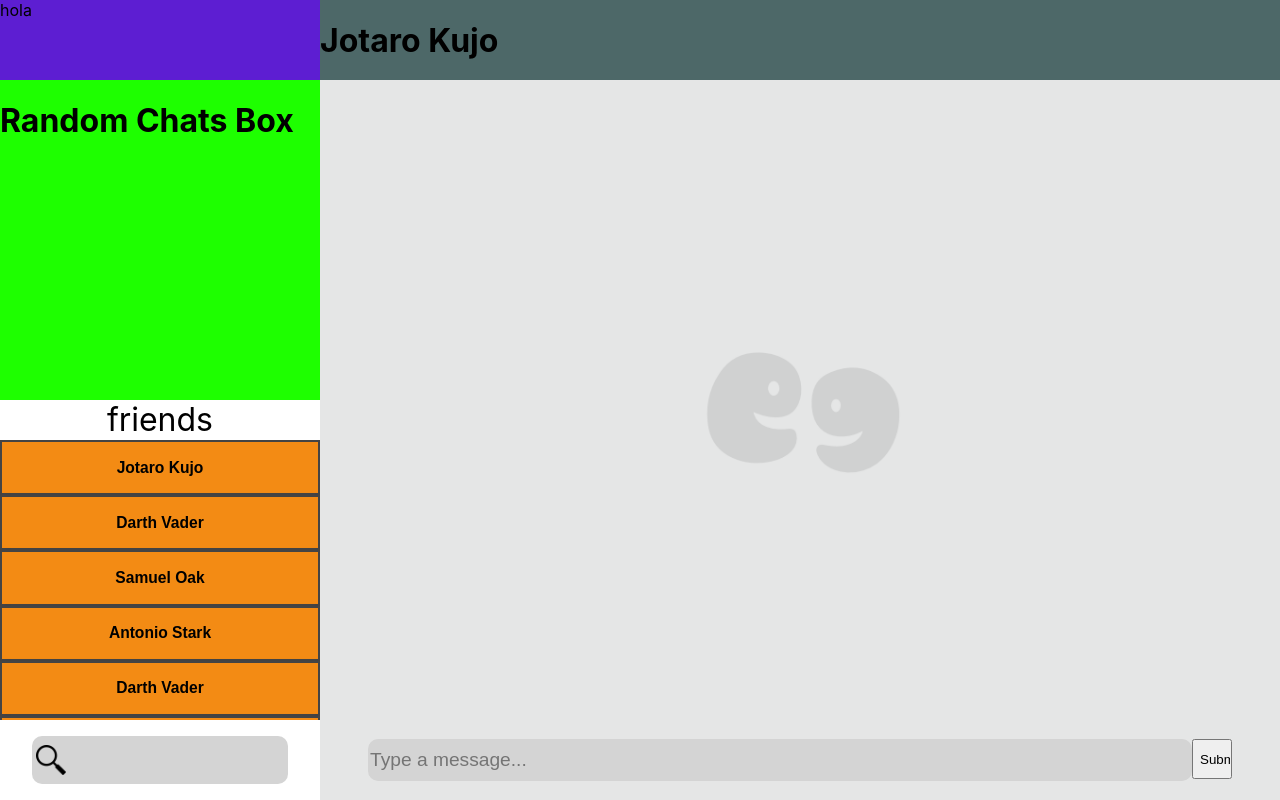
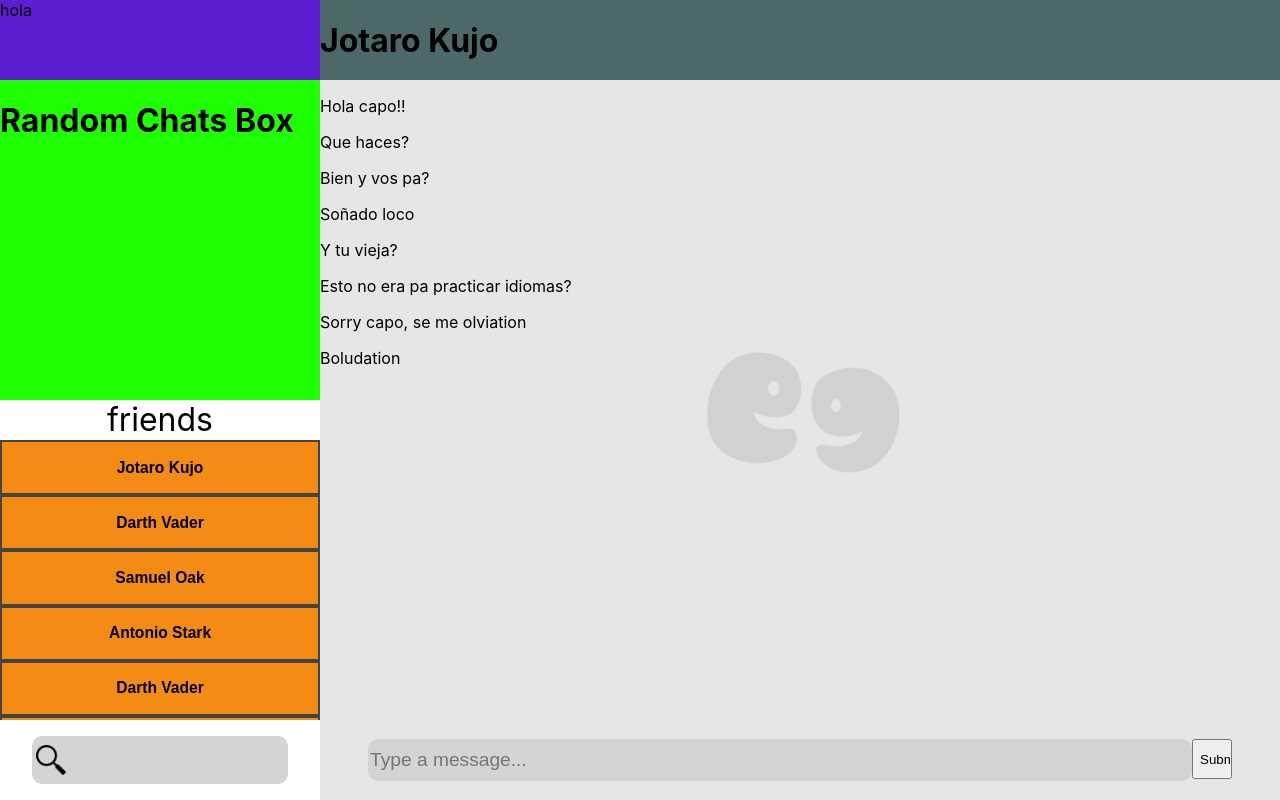
Before and after one commit to knappygd/speek, a React (Create React App) app in the folder testeos_de_react/: page /mainpage1 in a window 1280 px wide. Both pictures are taken after a click on the button "Jotaro Kujo". Built offline with nearby package versions, Linux system fonts and the light colour scheme.

Commit message:
Add messages

```diff
--- a/testeos_de_react/src/Components/ChatPage.jsx
+++ b/testeos_de_react/src/Components/ChatPage.jsx
@@ -1,4 +1,38 @@
-export default function Chatpage() {
+import data_chat from "../Data/data_chat";
+import data_messages from "../Data/data_messages";
+import data_user_chat from "../Data/data_user_chat";
+import data_user_messages from "../Data/data_user_messages";
+import Message from "./Message";
+
+
+export default function Chatpage({ user_id, onCardClick }) {
+
+  const handleCardClick = (id) => {
+    onCardClick(id);
+  };
+
+  let chat_id = 1000;
+  for (const chat of data_user_chat) {
+    if (chat.user_id === user_id) {
+      chat_id = chat.chat_id;
+    }
+  };
+
+  let message_list = [];
+  for (const message of data_messages) {
+    if (message.chat_id === chat_id) {
+      message_list.push(message);
+    }
+  };
+
+  let messages = message_list.map(i => {
+    return <Message
+      sender={i.sender}
+      content={i.content}
+      onCardClick={handleCardClick} />
+  });
+
+
   return (
     <div id="right-chat" style={{
       backgroundImage: `url(/background-mainpage.png)`,
@@ -6,11 +40,13 @@ export default function Chatpage() {
       backgroundPosition: 'center',
       backgroundSize: 'cover'
     }}>
-      <div id="chat"></div>
+      <div id="chat">
+        {messages}
+      </div>
       <div id="contenedor-de-la-barra">
         <form id="cont-barra">
-        <input type="text" placeholder="Type a message..." id="barra"></input>
-        <input type="submit" id="enviar-mensaje"></input>
+          <input type="text" placeholder="Type a message..." id="barra"></input>
+          <input type="submit" id="enviar-mensaje"></input>
         </form>
       </div>
     </div>
--- a/testeos_de_react/src/Components/Mainpage1.jsx
+++ b/testeos_de_react/src/Components/Mainpage1.jsx
@@ -21,7 +21,7 @@ export default function Mainpage1() {
       </div>
       <div id="right">
         <Topright user_id={toprightTitle} />
-        <Chatpage />
+        <Chatpage user_id={toprightTitle} />
       </div>
     </div>
   )
--- /dev/null
+++ b/testeos_de_react/src/Components/Message.jsx
@@ -0,0 +1,15 @@
+export default function Message({ sender, content }) {
+
+    if (sender === 20) {
+        return (
+            <div className="msj_box" id="sender">
+                <p> {content} </p>
+            </div>
+        )
+    }
+    return (
+        <div className="msj_box" id="receiver">
+            <p> {content} </p>
+        </div>
+    )
+}
```
Also changed, not shown: testeos_de_react/src/Components/msj.jsx (deleted, +0 -7 lines).
